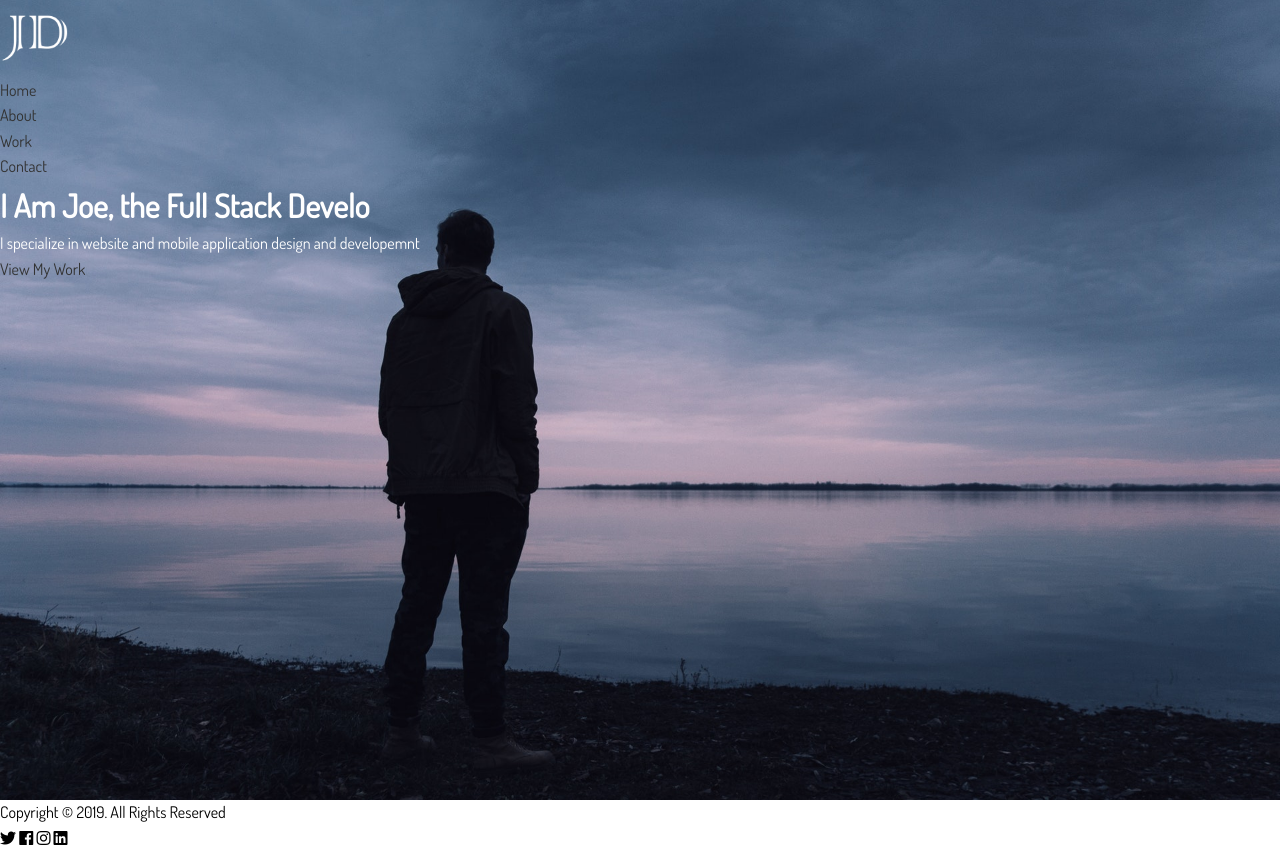
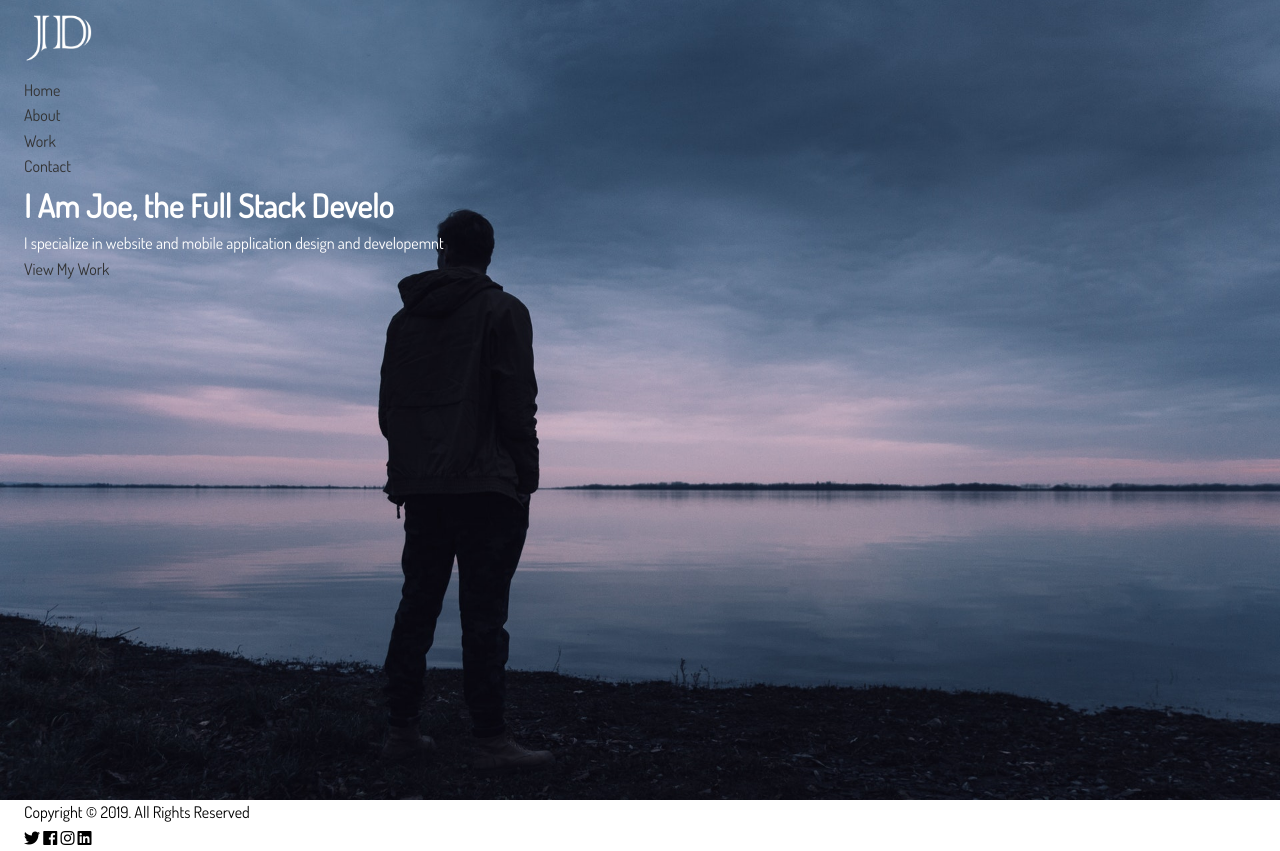
Before and after one commit to jdavault/portfolio, a website: page dist/index.html in a window 1280 px wide. Drawn offline with Linux system fonts and the light colour scheme.

Commit message:
added  updated nav and css

```diff
--- a/scss/_utilities.scss
+++ b/scss/_utilities.scss
@@ -0,0 +1,6 @@
+.container {
+  max-width: $website-width;
+  padding: 0 1.5rem;
+  margin: auto;
+  overflow: hidden;
+}
--- a/scss/main.scss
+++ b/scss/main.scss
@@ -1,6 +1,6 @@
 // Variables
 @import "config";
-
+@import "utilities";
 // General Styles
 * {
   margin: 0;
```
Also changed, not shown: dist/css/main.css.
